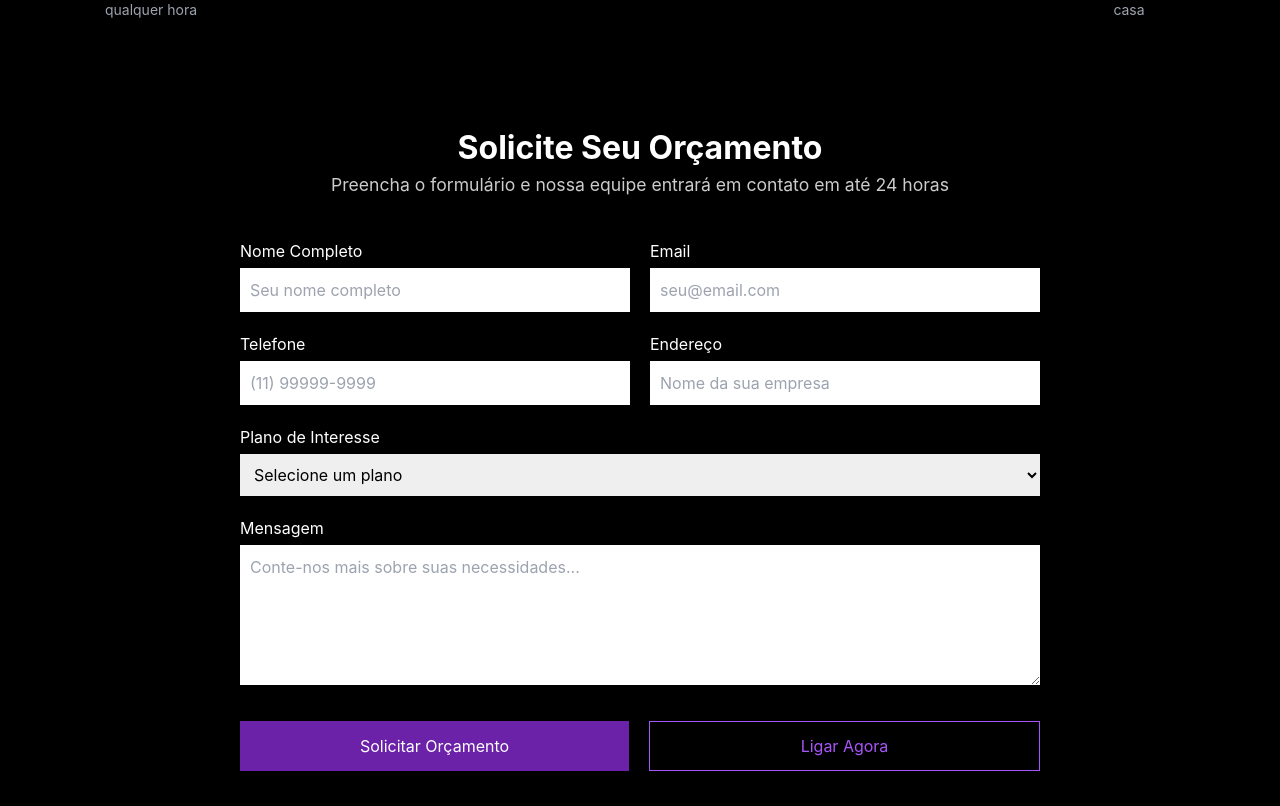
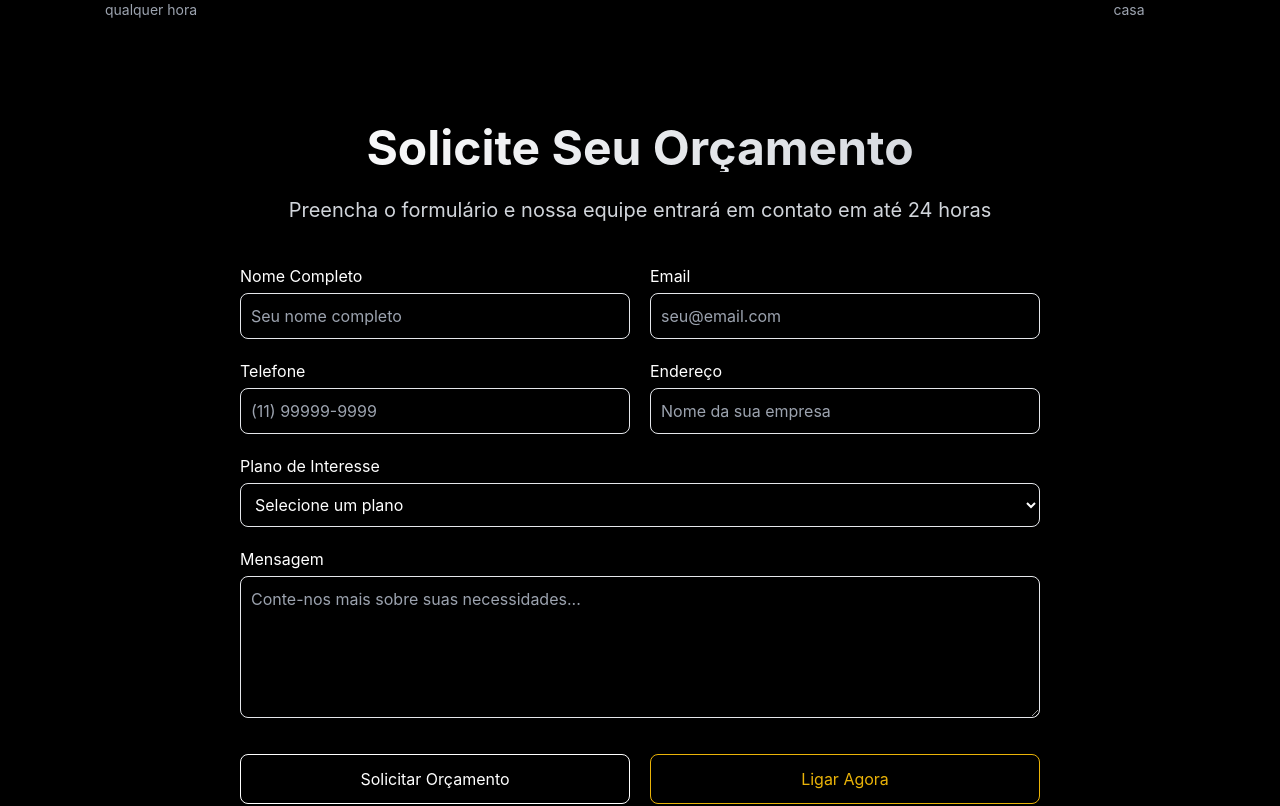
Before and after one commit to soutozk/sitenet, a React (Create React App) app: page / in a window 1280 px wide. Shown: the part 3927-4733 px from the top of the page. Built offline with nearby package versions, Linux system fonts and the light colour scheme.

Commit message:
update orçamento

```diff
--- a/src/Components/ContactForm/ContactForm.jsx
+++ b/src/Components/ContactForm/ContactForm.jsx
@@ -56,85 +56,73 @@ const ContactForm = () => {
   };
 
   return (
-    <section id="budget" className="scroll-mt-20" style={{ padding: "40px 20px", border: "1px" }}>
-      <div style={{ maxWidth: "800px", margin: "0 auto" }}>
-        <div style={{ textAlign: "center", marginBottom: "40px" }}>
-          <h2 style={{ fontSize: "2rem", fontWeight: "bold", color: "#fff" }}>
-            Solicite Seu Orçamento
-          </h2>
-          <p style={{ fontSize: "1.1rem", color: "#ccc" }}>
-            Preencha o formulário e nossa equipe entrará em contato em até 24
-            horas
+ <section id="budget" className="scroll-mt-20 px-[20px] py-[40px] ">
+  <div className="max-w-[800px] mx-auto">
+    <div className="text-center mb-[40px]">
+      <h2 className="text-4xl md:text-5xl font-bold mb-6 bg-gradient-to-r from-white to-gray-300 bg-clip-text text-transparent">Solicite Seu Orçamento</h2>
+      <p className="text-xl text-gray-300 max-w-3xl mx-auto">
+        Preencha o formulário e nossa equipe entrará em contato em até 24 horas
       </p>
     </div>
 
     <form onSubmit={handleSubmit}>
-          <div style={{ display: "flex", gap: "20px", flexWrap: "wrap" }}>
-            <div style={{ flex: "1 1 300px" }}>
-              <label style={{ color: "#fff" }}>Nome Completo</label>
+      <div className="flex flex-wrap gap-[20px]">
+        <div className="flex-1 min-w-[300px]">
+          <label className="text-white">Nome Completo</label>
           <input
             type="text"
             value={formData.name}
-                onChange={(e) =>
-                  setFormData({ ...formData, name: e.target.value })
-                }
+            onChange={(e) => setFormData({ ...formData, name: e.target.value })}
             placeholder="Seu nome completo"
-                style={{ width: "100%", padding: "10px", marginTop: "5px" }}
+            className="w-full mt-[5px] p-[10px] bg-transparent  border rounded-lg"
             required
           />
         </div>
 
-            <div style={{ flex: "1 1 300px" }}>
-              <label style={{ color: "#fff" }}>Email</label>
+        <div className="flex-1 min-w-[300px] ">
+          <label className="text-white">Email</label>
           <input
             type="email"
             value={formData.email}
-                onChange={(e) =>
-                  setFormData({ ...formData, email: e.target.value })
-                }
+            onChange={(e) => setFormData({ ...formData, email: e.target.value })}
             placeholder="seu@email.com"
-                style={{ width: "100%", padding: "10px", marginTop: "5px" }}
+            className="w-full mt-[5px] p-[10px] bg-transparent  border rounded-lg"
             required
           />
         </div>
 
-            <div style={{ flex: "1 1 300px" }}>
-              <label style={{ color: "#fff" }}>Telefone</label>
+        <div className="flex-1 min-w-[300px]">
+          <label className="text-white">Telefone</label>
           <input
             type="text"
             value={formData.phone}
-                onChange={(e) =>
-                  setFormData({ ...formData, phone: e.target.value })
-                }
+            onChange={(e) => setFormData({ ...formData, phone: e.target.value })}
             placeholder="(11) 99999-9999"
-                style={{ width: "100%", padding: "10px", marginTop: "5px" }}
+            className="w-full mt-[5px] p-[10px] bg-transparent  border rounded-lg"
             required
           />
         </div>
 
-            <div style={{ flex: "1 1 300px" }}>
-              <label style={{ color: "#fff" }}>Endereço</label>
+        <div className="flex-1 min-w-[300px]">
+          <label className="text-white">Endereço</label>
           <input
             type="text"
             value={formData.adress}
-                onChange={(e) =>
-                  setFormData({ ...formData, adress: e.target.value })
-                }
+            onChange={(e) => setFormData({ ...formData, adress: e.target.value })}
             placeholder="Nome da sua empresa"
-                style={{ width: "100%", padding: "10px", marginTop: "5px" }}
+            className="w-full mt-[5px] p-[10px] bg-transparent  border rounded-lg"
           />
         </div>
       </div>
 
-          <div style={{ marginTop: "20px" }}>
-            <label style={{ color: "#fff" }}>Plano de Interesse</label>
+      <div className="mt-[20px]">
+        <label className="text-white">Plano de Interesse</label>
         <select
           value={formData.plan}
-              onChange={(e) =>
-                setFormData({ ...formData, plan: e.target.value })
-              }
-              style={{ width: "100%", padding: "10px", marginTop: "5px" }}
-              required>
+          onChange={(e) => setFormData({ ...formData, plan: e.target.value })}
+          className="w-full mt-[5px] p-[10px] text-white bg-transparent  border rounded-lg"
+          required
+        >
           <option value="">Selecione um plano</option>
           {plans.map((plan) => (
             <option key={plan.value} value={plan.value}>
@@ -144,60 +132,37 @@ const ContactForm = () => {
         </select>
       </div>
 
-          <div style={{ marginTop: "20px" }}>
-            <label style={{ color: "#fff" }}>Mensagem</label>
+      <div className="mt-[20px]">
+        <label className="text-white ">Mensagem</label>
         <textarea
           value={formData.message}
-              onChange={(e) =>
-                setFormData({ ...formData, message: e.target.value })
-              }
+          onChange={(e) => setFormData({ ...formData, message: e.target.value })}
           placeholder="Conte-nos mais sobre suas necessidades..."
           rows="5"
-              style={{
-                width: "100%",
-                padding: "10px",
-                marginTop: "5px",
-              }}></textarea>
+          className="w-full mt-[5px] p-[10px] bg-transparent  border rounded-lg"
+        ></textarea>
       </div>
 
-          <div
-            style={{
-              marginTop: "30px",
-              display: "flex",
-              gap: "20px",
-              flexWrap: "wrap",
-            }}>
+      <div className="mt-[30px] flex flex-wrap gap-[20px]">
         <button
           type="submit"
-              style={{
-                flex: "1",
-                padding: "12px",
-                backgroundColor: "#6B21A8",
-                color: "#fff",
-                border: "none",
-                cursor: "pointer",
-              }}>
+          className="flex-1 p-[12px] hover:bg-yellow-500 text-white border cursor-pointer bg-transparent duration-300  border-white hover:border-yellow-500 rounded-lg"
+        >
           Solicitar Orçamento
         </button>
         <a
           href="https://wa.me/556186781663"
           target="_blank"
           rel="noopener noreferrer"
-              style={{
-                flex: "1",
-                padding: "12px",
-                backgroundColor: "transparent",
-                color: "#A855F7",
-                border: "1px solid #A855F7",
-                textAlign: "center",
-                textDecoration: "none",
-              }}>
+          className="flex-1 p-[12px] bg-transparent text-yellow-500 hover:text-black text-center no-underline  border border-yellow-500 hover:border-white  hover:bg-white rounded-lg"
+        >
           Ligar Agora
         </a>
       </div>
     </form>
   </div>
 </section>
+
   );
 };
 
```
Lines whose indentation alone changed are shown as unchanged.
